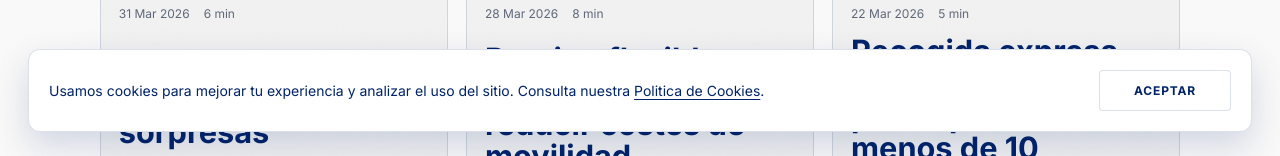
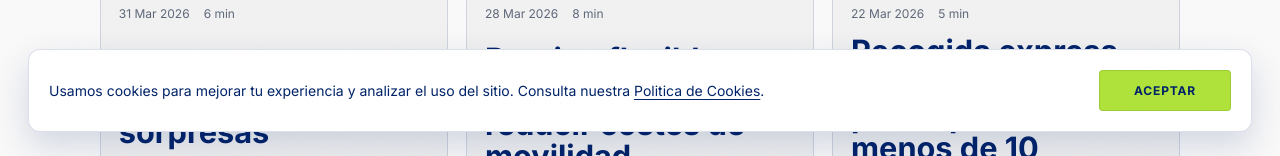
Before and after one commit to ruviar/Alcocars, a React (Vite) app: page /blog in a window 1280 px wide. Shown: the part 644-800 px from the top of the page. Built offline with nearby package versions, Linux system fonts and the light colour scheme; no server answers.

Commit message:
Cambio cookies degradado

```diff
--- a/src/components/Cookies/CookieBanner.module.css
+++ b/src/components/Cookies/CookieBanner.module.css
@@ -42,8 +42,8 @@
   min-width: 132px;
   padding: 12px 18px;
   border-radius: var(--radius-sm);
-  border: 1px solid var(--border);
-  background: var(--white);
+  border: 1px solid rgba(143, 190, 47, 0.6);
+  background: var(--accent);
   color: var(--chalk);
   font-size: 12px;
   font-weight: 700;
@@ -53,9 +53,9 @@
 }
 
 .button:hover {
-  background: var(--graphite);
+  background: #C0EA56;
   transform: translateY(-1px);
-  box-shadow: 0 8px 22px rgba(1, 35, 105, 0.14);
+  box-shadow: 0 8px 22px rgba(143, 190, 47, 0.25);
 }
 
 @media (max-width: 760px) {
```
